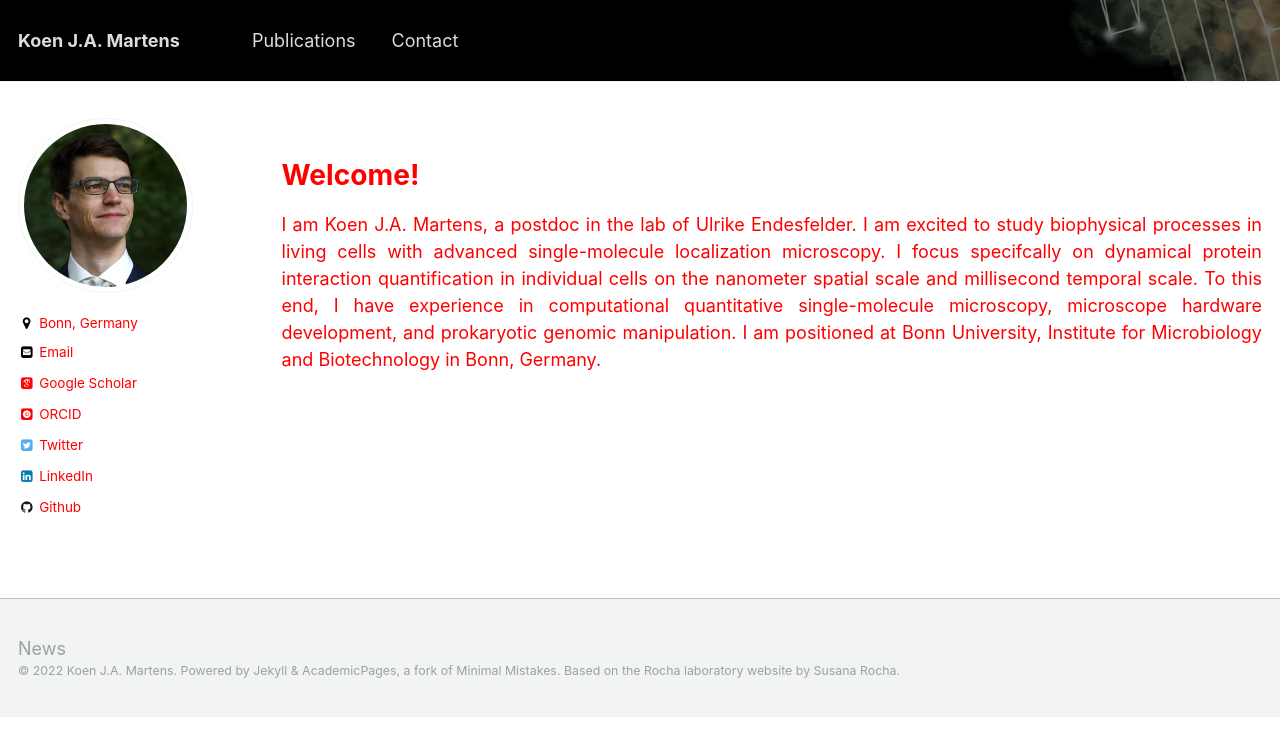
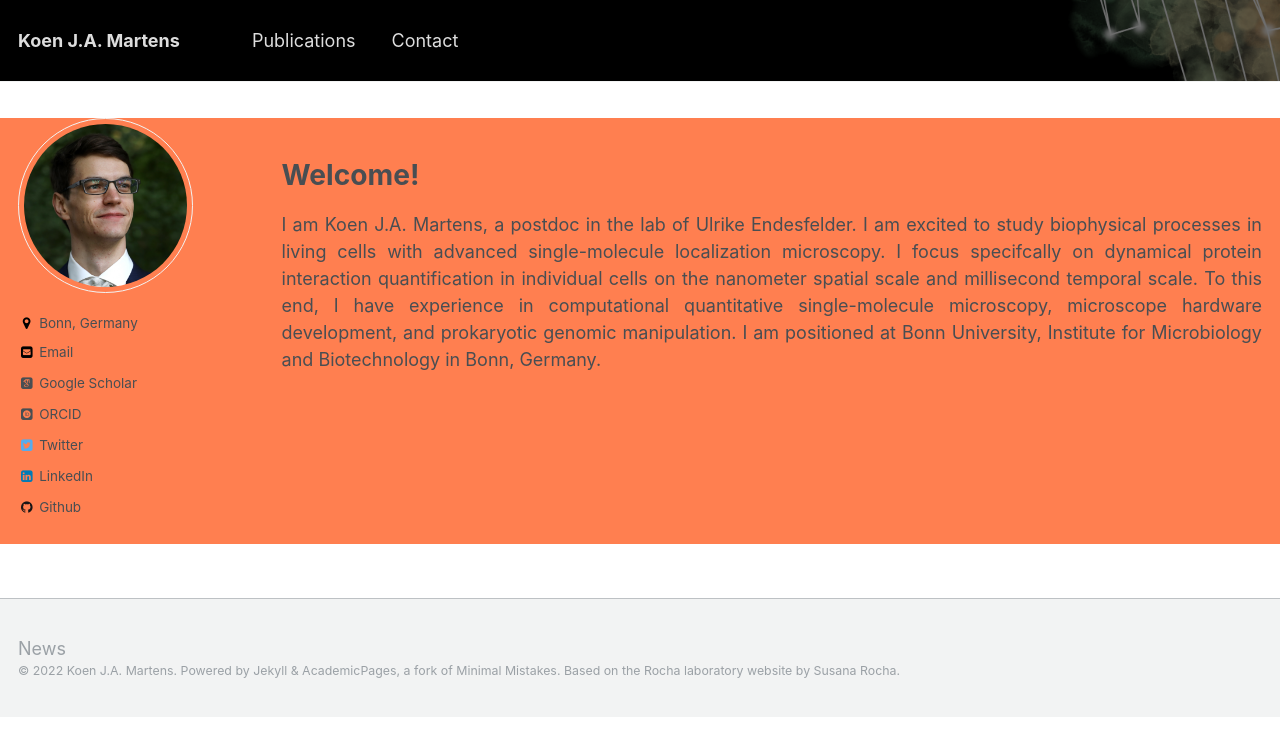
Before and after one commit to kjamartens/kjamartens.github.io, a Jekyll site: the page built from _pages/about.md, in a window 1280 px wide. Shown: the top 756 px of the page. Built offline with Jekyll 4.4.1, drawn with Linux system fonts in a browser that asks for light colours; some web fonts are replaced.

Commit message:
Testing page.scss BG colour

```diff
--- a/_sass/_page.scss
+++ b/_sass/_page.scss
@@ -10,7 +10,7 @@
   padding-right: 1em;
   animation: intro 0.3s both;
   animation-delay: 0.35s;
-  color: red;
+  background-color:coral;
 
   @include breakpoint($x-large) {
     max-width: $x-large;
```
